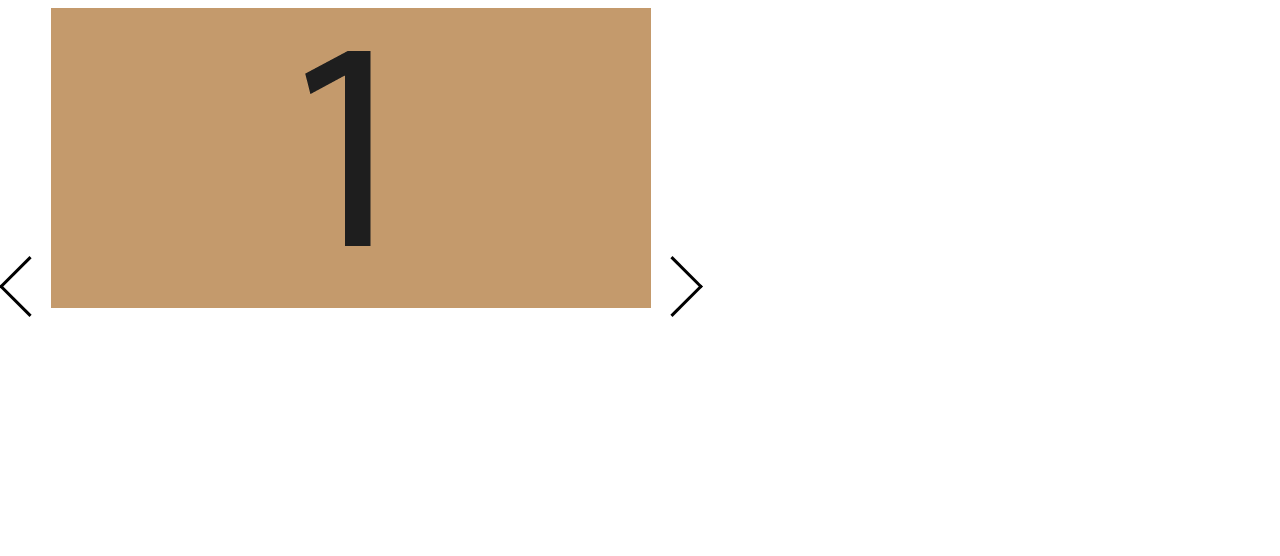
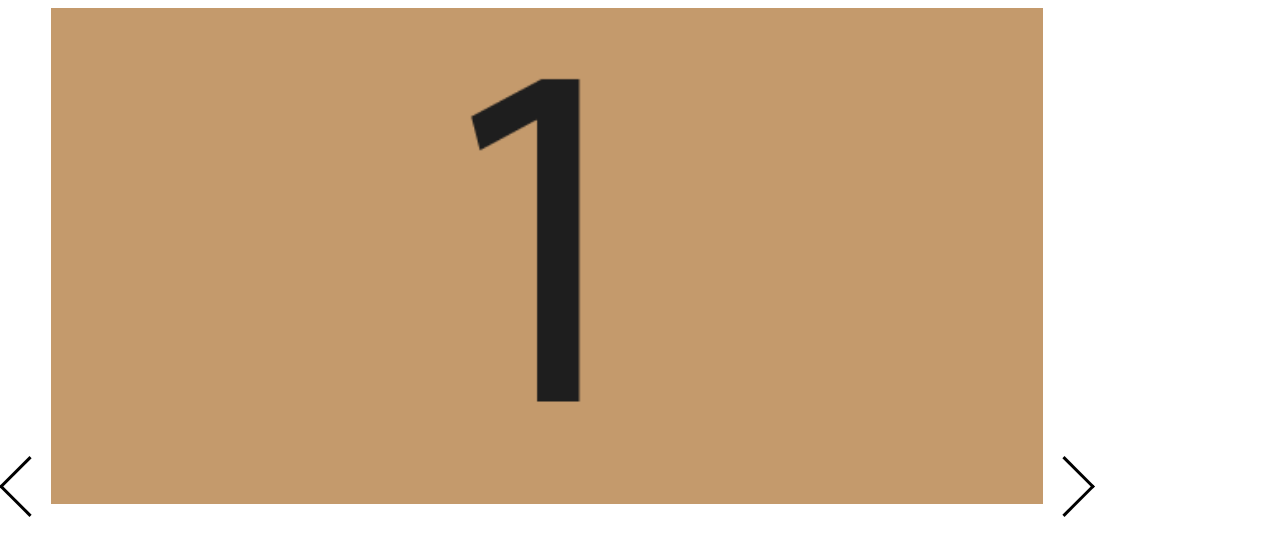
Before and after one commit to quanlieu/react-image-show, a React app: page / in a window 1280 px wide. Built offline with nearby package versions, Linux system fonts and the light colour scheme; some packages are replaced by stand-ins of ours.

Commit message:
Transition carousel

```diff
--- a/src/index.js
+++ b/src/index.js
@@ -43,14 +43,25 @@ class SlideShow extends React.PureComponent {
 
   render() {
     const { images } = this.props;
+    const length = images.length;
     const { activeIndex } = this.state;
 
     return (
       <div className="slide-show">
         <span className="arrow left" onClick={this.handleLeftClick} />
-        {images.map((v, i) => (
-          <img className={`item${activeIndex === i ? " active" : ""}`} src={v} key={i} />
-        ))}
+        <div className="item-container">
+          {images.map((v, i) => (
+            <div
+              style={{
+                transform: `translate(${100 * (i - activeIndex)}% , 0)`,
+                transition: 'all 450ms ease-out'
+              }}
+              key={i} className={`item${activeIndex === i ? " active" : ""}`}
+            >
+              <img src={v} key={i} />
+            </div>
+          ))}
+        </div>
         <span className="arrow right" onClick={this.handleRightClick} />
       </div>
     );
--- a/src/index.less
+++ b/src/index.less
@@ -1,5 +1,6 @@
 .slide-show {
   user-select: none;
+  box-sizing: border-box;
 
   .arrow {
     border: solid black;
@@ -16,10 +17,24 @@
     }
   }
 
+  .item-container {
+    position: relative;
+    overflow: hidden;
+    display: inline-block;
+    @media only screen and (min-width: 1024px) {
+      width: 992px;
+    }
+  }
   .item {
-    display: none;
+    position: absolute;
+    left: 0;
+    top: 0;
+    width: inherit;
     &.active {
-      display: inline-block;
+      position: static;
+    }
+    > img {
+      width: inherit;
     }
   }
 }
```
